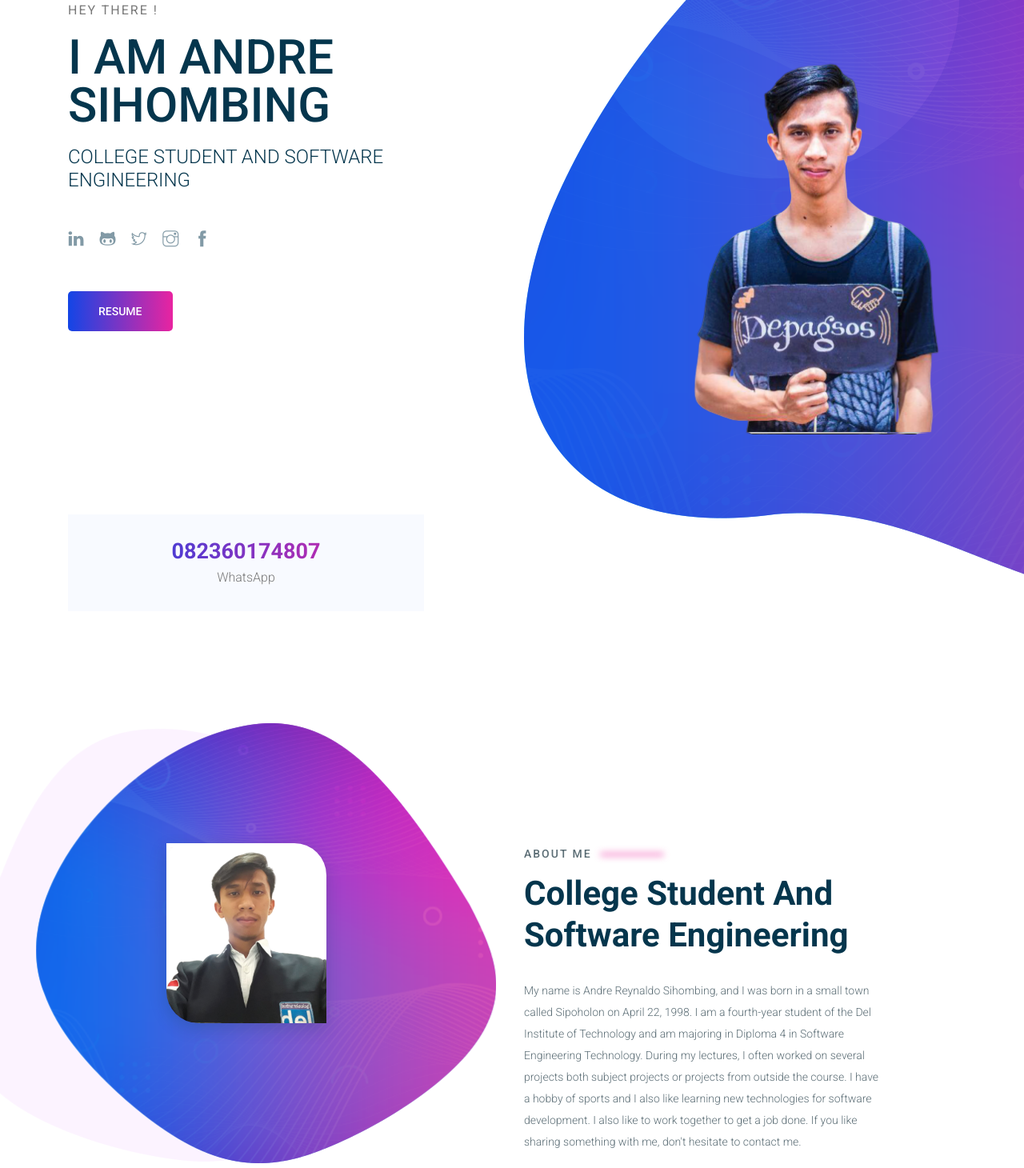
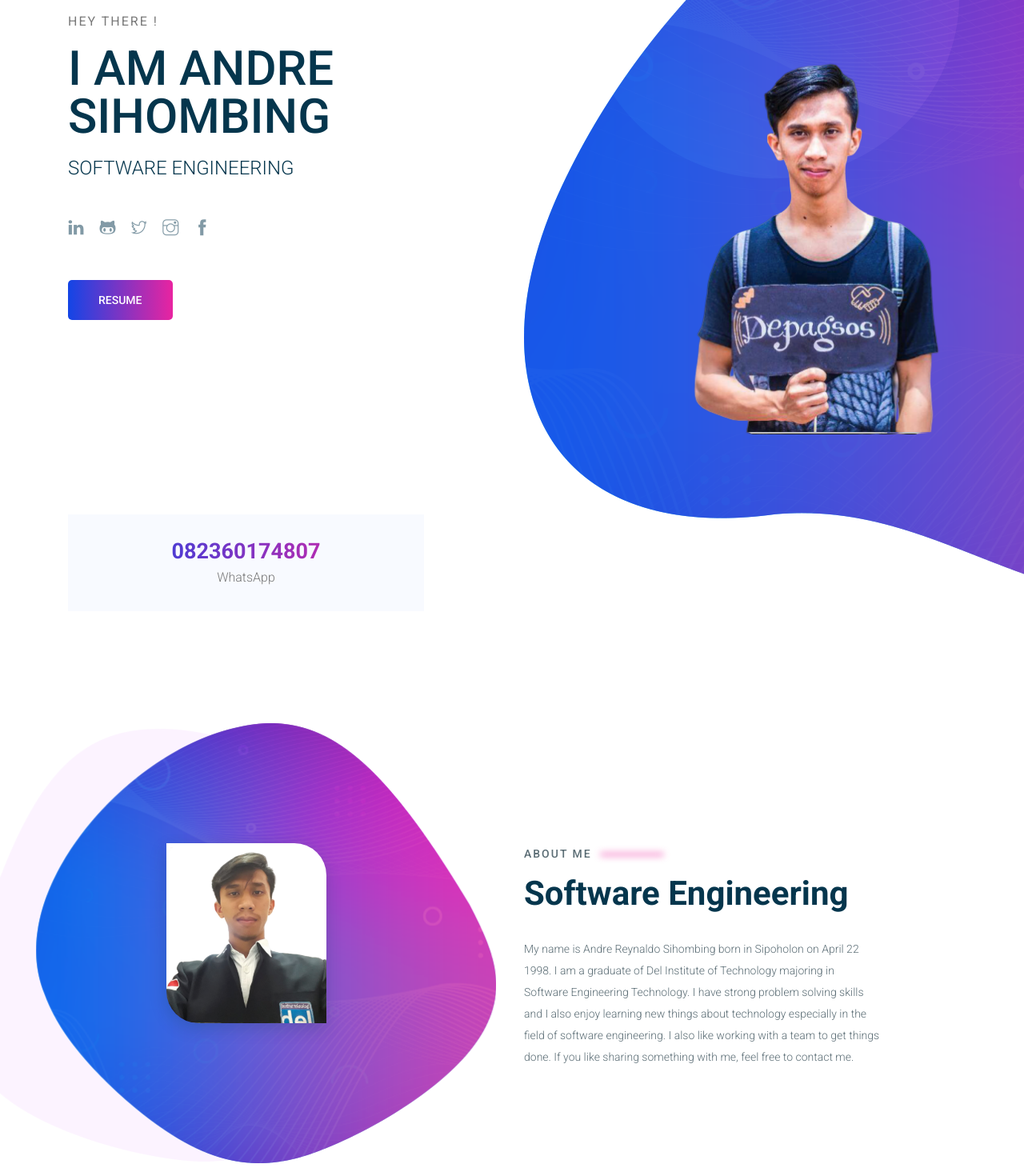
Before and after one commit to andresihombing/andresihombing.github.io, a plain HTML site: page index.html in a window 1280 px wide. Shown: the part 126-1586 px from the top of the page at 80% size. Drawn offline with Linux system fonts and the light colour scheme; some packages are replaced by stand-ins of ours.

Commit message:
update resume

```diff
--- a/index.html
+++ b/index.html
@@ -26,7 +26,7 @@
 						<div class="banner_content">
 							<h3>Hey There !</h3>
 							<h1 class="text-uppercase">I am Andre Sihombing</h1>
-							<h5 class="text-uppercase">College Student and Software Engineering</h5>
+							<h5 class="text-uppercase">Software Engineering</h5>
 							<div class="social_icons my-5">
 								<a href="https://www.linkedin.com/in/andre-sihombing/" target="blank"><i class="ti-linkedin"></i></a>
 								<a href="https://github.com/andresihombing" target="blank"><i class="ti-github"></i></a>
@@ -78,15 +78,10 @@
 							<div class="main_title text-left">
 								<p class="top_text">About me <span></span></p>
 								<h2>
-									College Student and<br>
 									Software Engineering
 								</h2>
 								<p>
-									My name is Andre Reynaldo Sihombing, and I was born in a small town called Sipoholon on April 22, 1998.
-									I am a fourth-year student of the Del Institute of Technology and am majoring in Diploma 4 in Software Engineering Technology.
-									During my lectures, I often worked on several projects both subject projects or projects from outside the course.
-									I have a hobby of sports and I also like learning new technologies for software development.
-									I also like to work together to get a job done. If you like sharing something with me, don't hesitate to contact me.
+									My name is Andre Reynaldo Sihombing born in Sipoholon on April 22 1998. I am a graduate of Del Institute of Technology majoring in Software Engineering Technology. I have strong problem solving skills and I also enjoy learning new things about technology especially in the field of software engineering. I also like working with a team to get things done. If you like sharing something with me, feel free to contact me.
 								</p>
 							</div>
 						</div>
```
